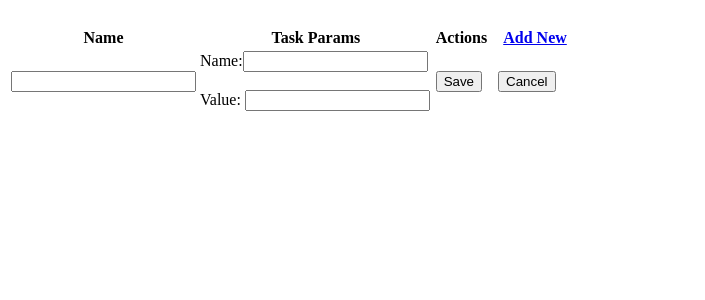
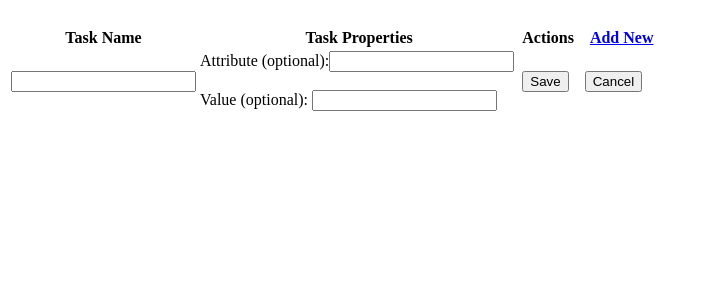
Before and after one commit to stanly2000/Checklist, a PHP site: page /view.php in a window 1280 px wide. Shown: the top 300 px of the page, without its empty margins (0-705 px from the left). Run offline with PHP 8.4, Linux system fonts and the light colour scheme; data that the repository does not hold is empty; some libraries are stand-ins or nearby versions.

Commit message:
changrs in display labels on task view

```diff
--- a/dals/Checklist.sql
+++ b/dals/Checklist.sql
@@ -247,11 +247,11 @@ AssignTime    datetime
                tbGroup.GroupID, GroupName
         from   tbUserGroup, tbUser, tbGroup
         where  tbUser.UserID = tbUserGroup.UserID and
-			   tbUserGroup.GroupID = tbGroup.GroupID;
+	       tbUserGroup.GroupID = tbGroup.GroupID;
     END //
  DELIMITER ;
 
- -- this procedure gets all users by supplied   GroupID
+ -- this procedure gets all users by supplied GroupID
 DELIMITER //
  CREATE PROCEDURE spGetUserGroupByID(
  p_GroupID int
--- a/views/checklist/view.php
+++ b/views/checklist/view.php
@@ -6,9 +6,9 @@
         <table class="table">
             <thead>
                 <tr>
-                    <th>Name</th>
+                    <th>Task Name</th>
 
-                    <th>Task Params</th>
+                    <th>Task Properties</th>
                     <th >Actions &nbsp;&nbsp;&nbsp;<a class="font20" id="btnAddTask" href="#">Add New </a></th>
                 </tr>
             </thead>
@@ -17,7 +17,7 @@
                     <td id="tName"><input type="text" id="txtName" ></td>
 
                     <td id="tOptions">
-                        Name:<input type="text" id="txtOptName" >&nbsp;<br><br>Value: <input type="text" id="txtOptValue" >
+                        Attribute (optional):<input type="text" id="txtOptName" >&nbsp;<br><br>Value (optional): <input type="text" id="txtOptValue" >
                     </td>
                     <td id="tActions" style="white-space: nowrap;"><button id="btnSave" class="btn btn-primary" >Save</button>&nbsp;&nbsp;&nbsp;
                             <button id="btnCancelEdit" class="btn btn-primary" >Cancel</button></td>
```
